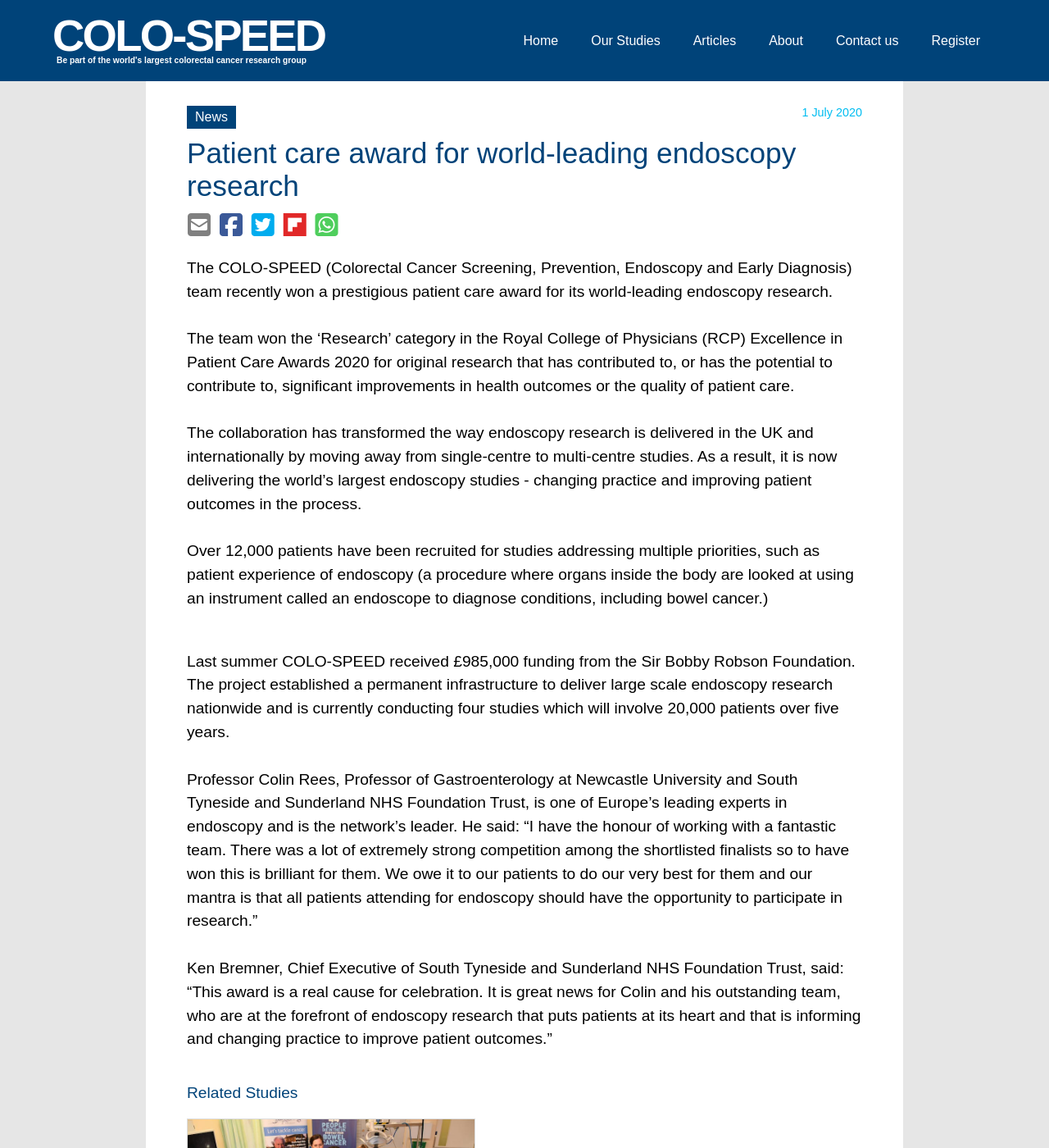
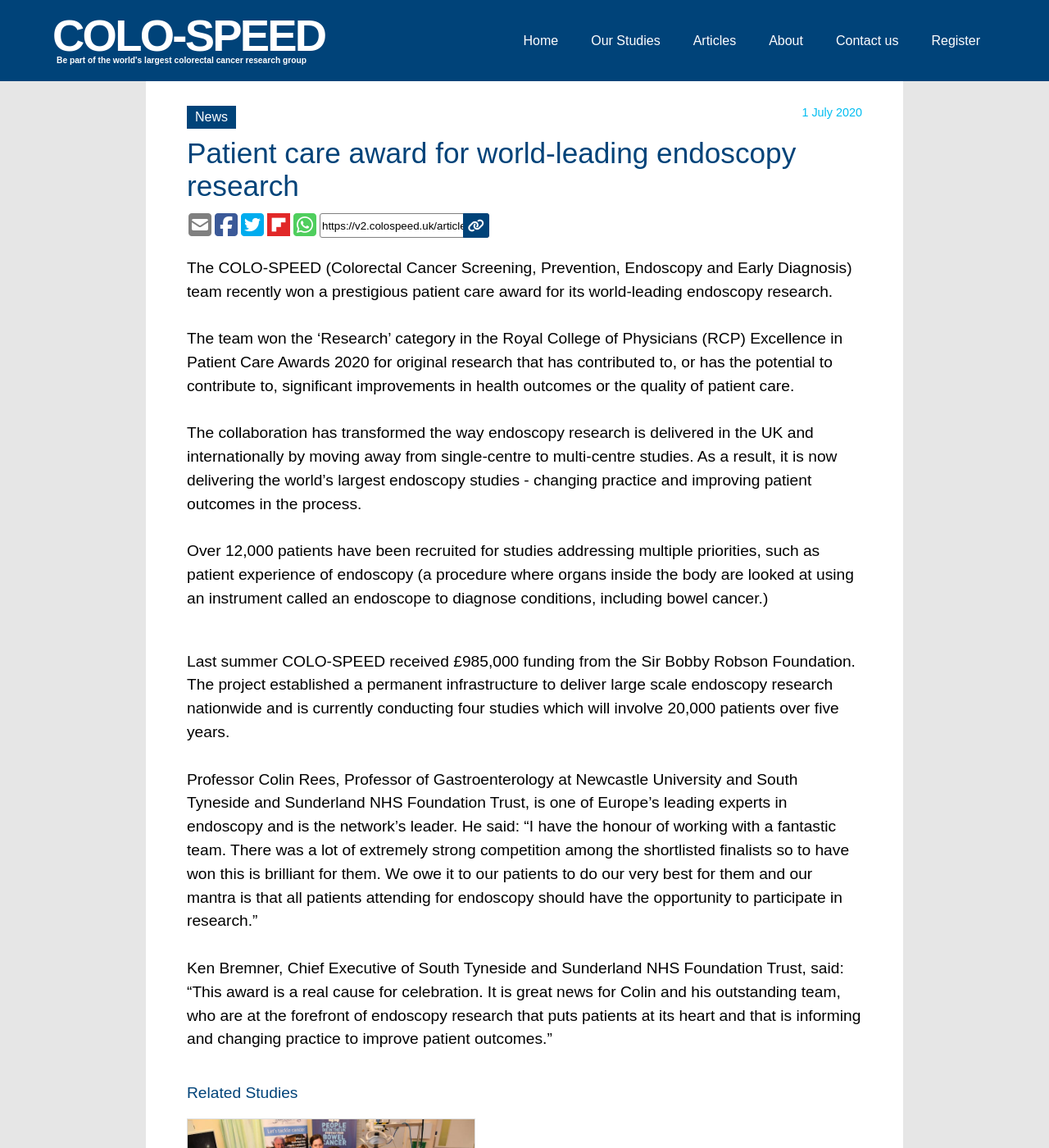
Before and after one commit to not-dalia/colo-speed-v2, a Jekyll site: the page built from _articles/patient-care-award-for-world-leading-endoscopy-research.md, in a window 1280 px wide and 1400 px high, scrolled down 573 px. Shown: the whole window at 82% size. Built offline with Jekyll 4.4.1, drawn with Linux system fonts in a browser that asks for light colours; nearby versions of some CDN libraries; some web fonts are replaced; comment, search, counter and statistics services are not loaded.

Commit message:
added copy url share button

```diff
--- a/_layouts/article.html
+++ b/_layouts/article.html
@@ -62,7 +62,6 @@
                 {{ article.subtitle }}
               </div>
               <div class="share-buttons">
-                  <div>
                     <!-- <div style="font-size: 1rem; font-weight: 500; margin: 0 5px;">
                       Share this:
                     </div> -->
@@ -76,7 +75,8 @@
                     </a>
                     <a title="whatsapp" target="_blank" href="https://api.whatsapp.com/send?text=https://v2.colospeed.uk{{ article.url}}" style="color: #4FCE5D;"><i class="fab fa-whatsapp-square"></i>
                     </a>
-                  </div>
+                    <div style="display: flex; flex-direction: row; margin: 0 2px; align-items: center; position: relative;"><input ontouchstart="highlightText()" onclick="highlightText()" id="copy-link" name="copy-link" style="padding: 1px 1.6rem 1px 2px; height: 1.6rem; border-radius: 3px; border: 1px grey solid;" type="text" readonly value="https://v2.colospeed.uk{{ article.url}}"/><a ontouchstart="copyTextToClipboard()" onclick="copyTextToClipboard()" id="copy-button" title="copy link"><i class="fas fa-link" ></i>
+                    </a></div>
               </div>
               <div class="paragraph">
                 <p>
--- a/css/article.css
+++ b/css/article.css
@@ -1,4 +1,3 @@
-
 /*************** ABOUT PAGE STYLE BEGINES HERE ***************/
 #main-content .section-1 {
   background: #E6E6E6;
@@ -86,7 +85,7 @@
 }
 
 #main-content .section-1 .news-media .main-col .share-buttons a {
-  margin: 0 1px;
+  margin: 0 2px;
   text-decoration: none;
 }
 
@@ -94,6 +93,36 @@
   color: var(--dk-blue) !important;
 }
 
+a#copy-button {
+  text-decoration: none;
+  color: white !important;
+  background: var(--primary-color);
+  border-radius: 0 3px 3px 0;
+  border: 1px var(--primary-color) solid;
+  font-size: 1rem;
+  position: absolute;
+  top: 0;
+  right: -2px;
+  padding: 1px 2px;
+  height: 1.6rem;
+  width: 1.6rem;
+  text-align: center;
+  display: flex;
+  justify-content: center;
+  align-items: center;
+}
+
+#main-content .section-1 .news-media .main-col .share-buttons a#copy-button:hover {
+  color: white !important;
+  background: var(--dk-blue) !important;
+  border-color: var(--dk-blue) !important;
+}
+
+#main-content .section-1 .news-media .main-col .share-buttons a#copy-button:active {
+  color: white !important;
+  background: var(--lt-blue) !important;
+  border-color: var(--lt-blue) !important;
+}
 
 #main-content .section-1 .news-media .main-col .info-row {
   display: flex;
@@ -120,12 +149,12 @@
   margin-left: 20px;
 }
 
-#main-content .section-1 .news-media .main-col .date a{
+#main-content .section-1 .news-media .main-col .date a {
   color: var(--lt-blue);
   /* color: #6d6d6d; */
 }
 
-#main-content .section-1 .news-media .main-col .date a:hover{
+#main-content .section-1 .news-media .main-col .date a:hover {
   color: var(--dk-blue);
   /* color: #6d6d6d; */
 }
@@ -151,7 +180,7 @@
   margin: 20px 0;
 }
 
-#main-content .section-1 .news-media .main-col .external-links ul{
+#main-content .section-1 .news-media .main-col .external-links ul {
   margin: 5px 0;
   text-decoration: underline;
 }
@@ -169,11 +198,11 @@
   word-break: break-word;
 }
 
-#main-content .section-1 .news-media .main-col .paragraph a{
+#main-content .section-1 .news-media .main-col .paragraph a {
   color: var(--lt-blue);
 }
 
-#main-content .section-1 .news-media .main-col .paragraph a:hover{
+#main-content .section-1 .news-media .main-col .paragraph a:hover {
   color: var(--dk-blue);
 }
 
@@ -189,7 +218,7 @@
   max-width: 505px;
 }
 
-#main-content .section-1 .news-media .main-col .paragraph table td{
+#main-content .section-1 .news-media .main-col .paragraph table td {
   font-size: 0.9rem;
   font-weight: 500;
 }
@@ -212,7 +241,8 @@
 
   width: 100%;
   /* padding-bottom: 56.25%; */
-  padding-bottom: 51.25%; /* 16:9 */
+  padding-bottom: 51.25%;
+  /* 16:9 */
   position: relative;
 }
 
@@ -238,20 +268,19 @@
   border: 1px solid #ddd;
   transition: 0.3s;
   background: var(--primary-color)
-
 }
 
 #main-content .section-1 .news-media .main-col .article .related-study:hover {
-  box-shadow: 0 2px 4px 0 rgba(0,0,0,0.2);
+  box-shadow: 0 2px 4px 0 rgba(0, 0, 0, 0.2);
   cursor: pointer;
 }
 
-#main-content .section-1 .news-media .main-col .article .related-study:hover .card-title a{
+#main-content .section-1 .news-media .main-col .article .related-study:hover .card-title a {
   text-decoration: underline;
   color: var(--lt-blue) !important;
 }
 
-#main-content .section-1 .news-media .main-col .article  .card-title a:hover {
+#main-content .section-1 .news-media .main-col .article .card-title a:hover {
   text-decoration: underline;
   color: var(--lt-blue) !important;
 }
@@ -267,7 +296,8 @@
   padding: 10px 10px 20px 10px;
 }
 
-#main-content .article .related-study .card-title, #main-content .article .related-study .card-title a {
+#main-content .article .related-study .card-title,
+#main-content .article .related-study .card-title a {
   color: white;
   font-size: 1.8rem;
   text-align: center;
```
Also changed, not shown: other parts of _layouts/article.html (+19 -0 lines).
